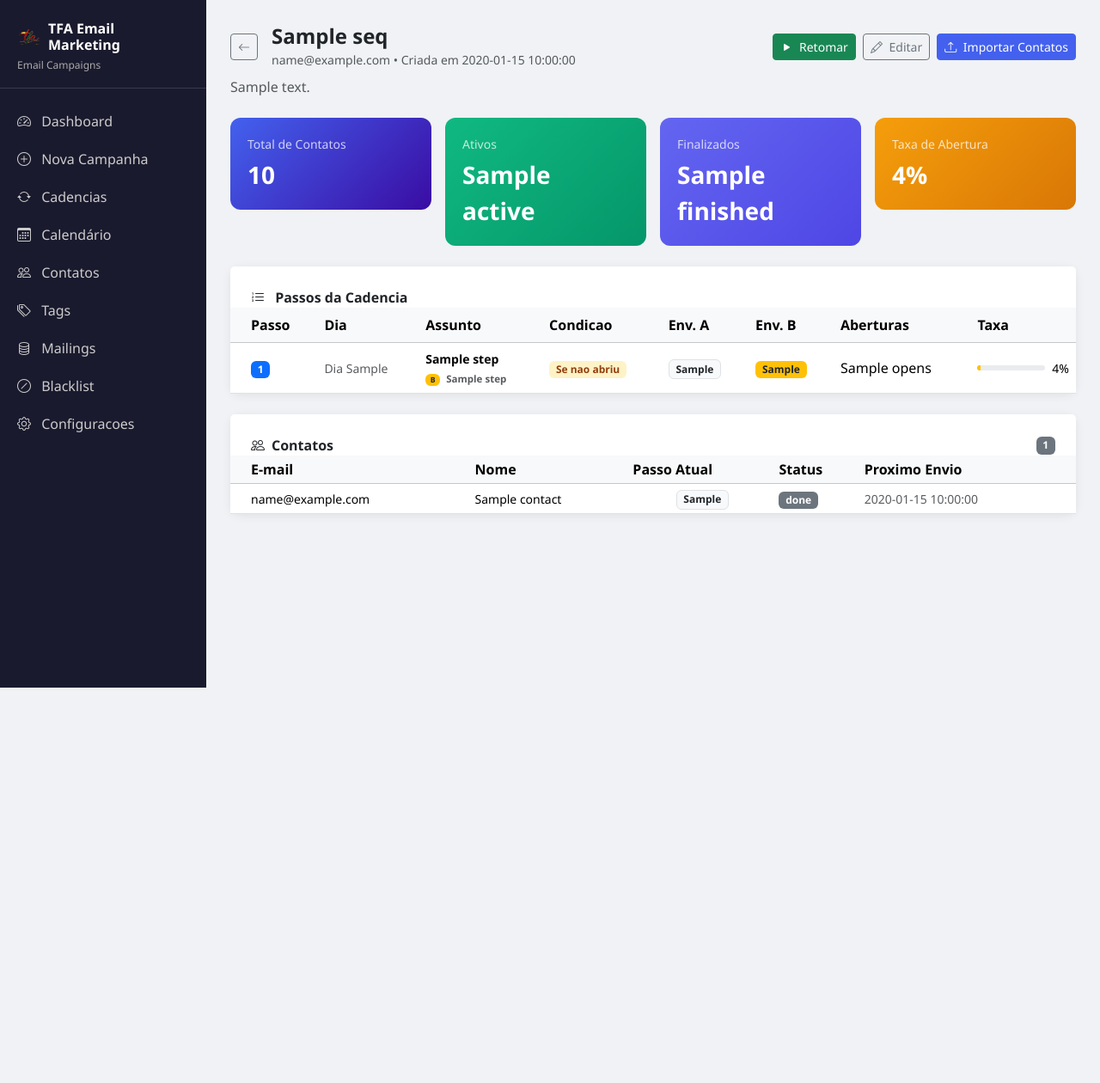
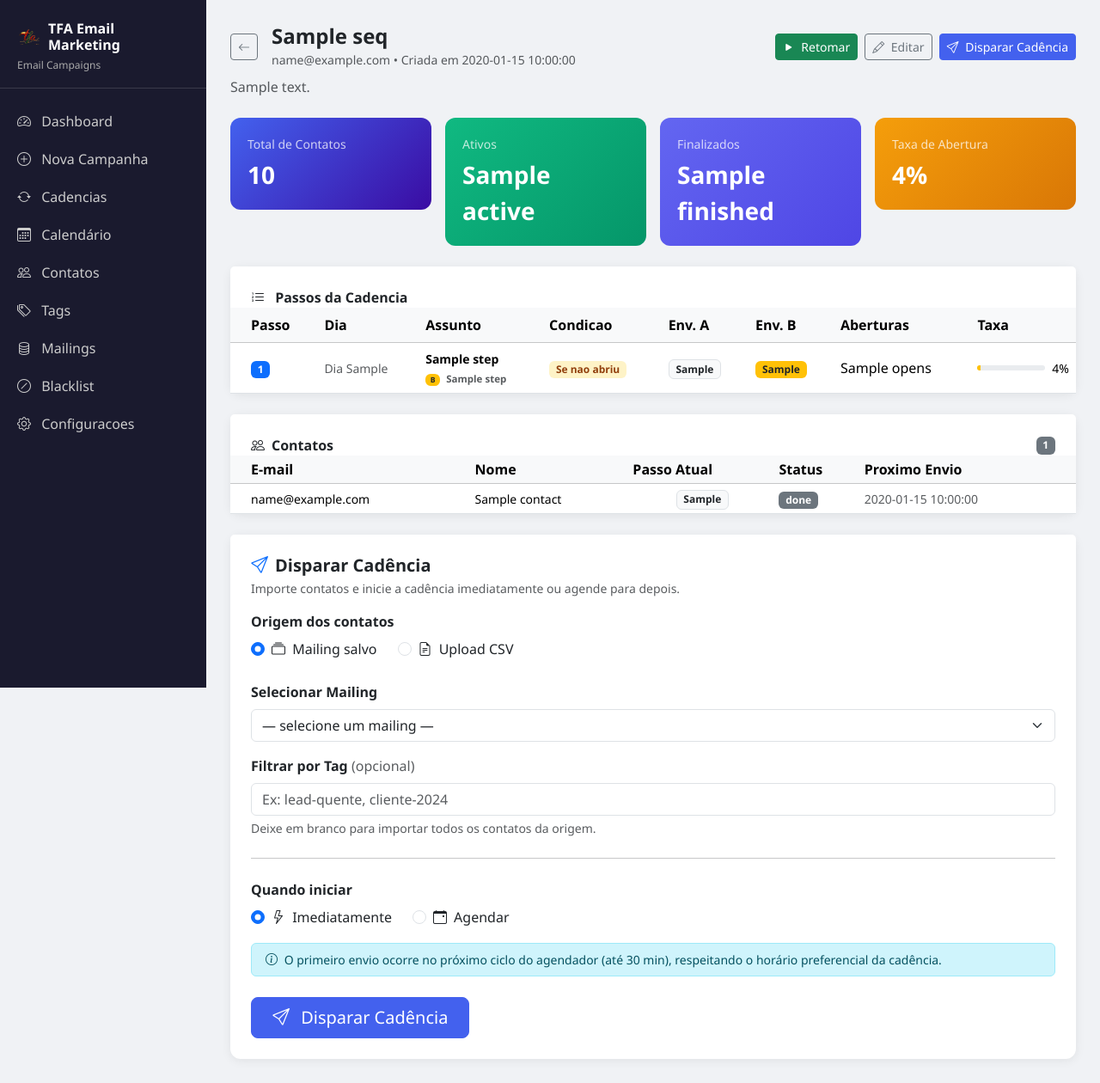
Before and after one commit to mentoriadathay-boop/ses-email-marketing, a Python web app: template templates/cadencia_detalhe.html in a window 1280 px wide. Shown: the whole page at 86% size. Before the commit the page ends 800 px from the top, so only its background shows below. Run offline with Jinja, Linux system fonts and the light colour scheme; the template is opened without the code that fills it: most values are stand-ins (such as "Sample title", 1, 10 or a date in 2020); some libraries are stand-ins or nearby versions.

Commit message:
feat: disparo cadencia por mailing, agendamento e scheduler health

```diff
--- a/templates/cadencia_detalhe.html
+++ b/templates/cadencia_detalhe.html
@@ -21,9 +21,9 @@
     <a href="{{ url_for('editar_cadencia', seq_id=seq.id) }}" class="btn btn-sm btn-outline-secondary">
       <i class="bi bi-pencil me-1"></i> Editar
     </a>
-    <button class="btn btn-sm btn-primary" data-bs-toggle="modal" data-bs-target="#modalCSV">
-      <i class="bi bi-upload me-1"></i> Importar Contatos
-    </button>
+    <a href="#disparar-panel" class="btn btn-sm btn-primary">
+      <i class="bi bi-send me-1"></i> Disparar Cadência
+    </a>
   </div>
 </div>
 
@@ -198,41 +198,150 @@
     <div class="text-center py-5 text-muted">
       <i class="bi bi-people fs-1 d-block mb-2"></i>
       Nenhum contato ainda.
-      <button class="btn btn-link p-0" data-bs-toggle="modal" data-bs-target="#modalCSV">
-        Importe um CSV para comecar.
-      </button>
+      <a href="#disparar-panel" class="btn btn-link p-0">Use o painel abaixo para disparar.</a>
     </div>
     {% endif %}
   </div>
 </div>
 
-<!-- Modal import CSV -->
-<div class="modal fade" id="modalCSV" tabindex="-1">
-  <div class="modal-dialog">
-    <div class="modal-content">
-      <div class="modal-header">
-        <h5 class="modal-title"><i class="bi bi-upload me-2"></i>Importar Contatos</h5>
-        <button type="button" class="btn-close" data-bs-dismiss="modal"></button>
-      </div>
-      <form method="POST" action="{{ url_for('adicionar_contatos_cadencia', seq_id=seq.id) }}" enctype="multipart/form-data">
-        <div class="modal-body">
-          <p class="text-muted small">CSV com colunas <code>nome</code> e <code>email</code>. Contatos ja existentes na cadencia serao ignorados.</p>
-          <div class="mb-3">
-            <label class="form-label fw-semibold">Arquivo CSV *</label>
-            <input type="file" name="csv_file" class="form-control" accept=".csv" required>
+<!-- Painel Disparar Cadência -->
+<div class="card mt-4" id="disparar-panel">
+  <div class="card-header bg-white border-0 pt-4 pb-0 px-4">
+    <h5 class="fw-bold mb-0"><i class="bi bi-send me-2 text-primary"></i>Disparar Cadência</h5>
+    <p class="text-muted small mt-1 mb-0">Importe contatos e inicie a cadência imediatamente ou agende para depois.</p>
+  </div>
+  <div class="card-body px-4 pb-4">
+    <form method="POST" action="{{ url_for('adicionar_contatos_cadencia', seq_id=seq.id) }}"
+          enctype="multipart/form-data" id="form-disparar">
+
+      <!-- Origem dos contatos -->
+      <div class="mb-4">
+        <label class="form-label fw-semibold">Origem dos contatos</label>
+        <div class="d-flex gap-4">
+          <div class="form-check">
+            <input class="form-check-input" type="radio" name="source" id="src-mailing" value="mailing"
+                   {% if mailings %}checked{% endif %} onchange="toggleSource()">
+            <label class="form-check-label" for="src-mailing">
+              <i class="bi bi-collection me-1"></i> Mailing salvo
+            </label>
           </div>
-          <div class="alert alert-info py-2 px-3 small mb-0">
-            O primeiro passo sera agendado de acordo com o dia configurado (dia 0 = proximo ciclo em ate 30 min).
+          <div class="form-check">
+            <input class="form-check-input" type="radio" name="source" id="src-csv" value="csv"
+                   {% if not mailings %}checked{% endif %} onchange="toggleSource()">
+            <label class="form-check-label" for="src-csv">
+              <i class="bi bi-file-earmark-text me-1"></i> Upload CSV
+            </label>
           </div>
         </div>
-        <div class="modal-footer">
-          <button type="button" class="btn btn-outline-secondary" data-bs-dismiss="modal">Cancelar</button>
-          <button type="submit" class="btn btn-primary">
-            <i class="bi bi-upload me-1"></i> Importar
-          </button>
+      </div>
+
+      <!-- Mailing dropdown -->
+      <div class="mb-3" id="div-mailing" {% if not mailings %}style="display:none"{% endif %}>
+        <label class="form-label fw-semibold">Selecionar Mailing</label>
+        {% if mailings %}
+        <select name="mailing_id" class="form-select" id="sel-mailing">
+          <option value="">— selecione um mailing —</option>
+          {% for m in mailings %}
+          <option value="{{ m.id }}">{{ m.name }} &mdash; {{ m.contact_count }} contatos</option>
+          {% endfor %}
+        </select>
+        {% else %}
+        <div class="alert alert-warning py-2 px-3 small mb-0">
+          Nenhum mailing salvo ainda.
+          <a href="{{ url_for('lista_mailings') }}" class="alert-link">Criar mailing</a>
         </div>
-      </form>
-    </div>
+        {% endif %}
+      </div>
+
+      <!-- CSV upload -->
+      <div class="mb-3" id="div-csv" {% if mailings %}style="display:none"{% endif %}>
+        <label class="form-label fw-semibold">Arquivo CSV</label>
+        <input type="file" name="csv_file" class="form-control" accept=".csv" id="inp-csv"
+               {% if not mailings %}required{% endif %}>
+        <div class="form-text">Colunas: <code>nome</code> e <code>email</code>. Contatos já existentes na cadência são ignorados.</div>
+      </div>
+
+      <!-- Filtro por tag -->
+      <div class="mb-4">
+        <label class="form-label fw-semibold">
+          Filtrar por Tag
+          <span class="text-muted fw-normal">(opcional)</span>
+        </label>
+        <input type="text" name="tag_filter" class="form-control" placeholder="Ex: lead-quente, cliente-2024">
+        <div class="form-text">Deixe em branco para importar todos os contatos da origem.</div>
+      </div>
+
+      <hr class="my-4">
+
+      <!-- Quando iniciar -->
+      <div class="mb-4">
+        <label class="form-label fw-semibold">Quando iniciar</label>
+        <div class="d-flex gap-4 mb-3">
+          <div class="form-check">
+            <input class="form-check-input" type="radio" name="start_mode" id="start-now" value="now"
+                   checked onchange="toggleSchedule()">
+            <label class="form-check-label" for="start-now">
+              <i class="bi bi-lightning me-1"></i> Imediatamente
+            </label>
+          </div>
+          <div class="form-check">
+            <input class="form-check-input" type="radio" name="start_mode" id="start-sched" value="scheduled"
+                   onchange="toggleSchedule()">
+            <label class="form-check-label" for="start-sched">
+              <i class="bi bi-calendar-event me-1"></i> Agendar
+            </label>
+          </div>
+        </div>
+        <div class="d-none" id="div-datetime">
+          <label class="form-label small text-muted">Data e hora de início</label>
+          <input type="datetime-local" name="scheduled_at" class="form-control" id="inp-datetime" style="max-width:280px">
+          <div class="form-text">O primeiro passo será enviado a partir desta data/hora.</div>
+        </div>
+        <div id="div-info-now">
+          <div class="alert alert-info py-2 px-3 small mb-0">
+            <i class="bi bi-info-circle me-1"></i>
+            O primeiro envio ocorre no próximo ciclo do agendador (até 30 min), respeitando o horário preferencial da cadência.
+          </div>
+        </div>
+      </div>
+
+      <button type="submit" class="btn btn-primary btn-lg px-4" onclick="return validarForm()">
+        <i class="bi bi-send me-2"></i> Disparar Cadência
+      </button>
+    </form>
   </div>
 </div>
+
+<script>
+function toggleSource() {
+  const isMailing = document.getElementById('src-mailing').checked;
+  document.getElementById('div-mailing').style.display = isMailing ? '' : 'none';
+  document.getElementById('div-csv').style.display = isMailing ? 'none' : '';
+  document.getElementById('inp-csv').required = !isMailing;
+}
+
+function toggleSchedule() {
+  const isScheduled = document.getElementById('start-sched').checked;
+  document.getElementById('div-datetime').classList.toggle('d-none', !isScheduled);
+  document.getElementById('div-info-now').classList.toggle('d-none', isScheduled);
+  document.getElementById('inp-datetime').required = isScheduled;
+}
+
+function validarForm() {
+  const isMailing = document.getElementById('src-mailing').checked;
+  if (isMailing) {
+    const sel = document.getElementById('sel-mailing');
+    if (sel && !sel.value) {
+      alert('Selecione um mailing para disparar a cadência.');
+      return false;
+    }
+  }
+  const isScheduled = document.getElementById('start-sched').checked;
+  if (isScheduled && !document.getElementById('inp-datetime').value) {
+    alert('Informe a data e hora de início agendado.');
+    return false;
+  }
+  return true;
+}
+</script>
 {% endblock %}
```
Also changed, not shown: app.py (+50 -23 lines).
